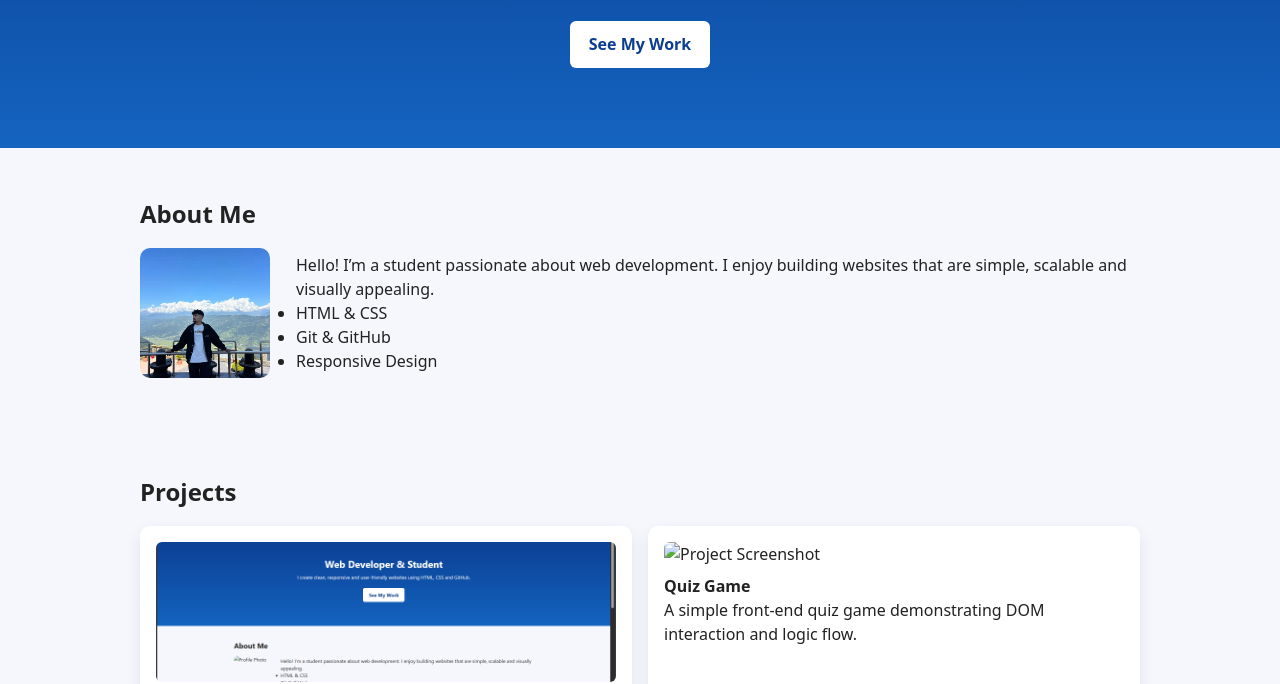
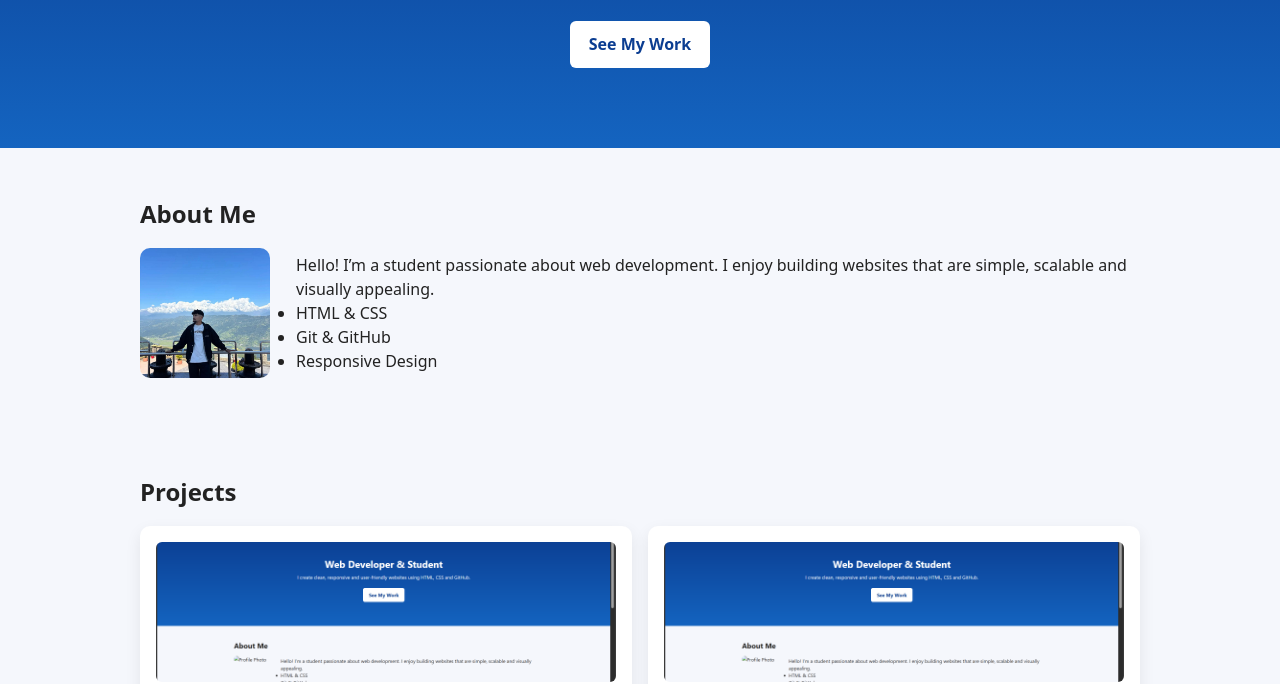
Before and after one commit to samipkafle2-blip/Portfolio, a plain HTML site: page index.html in a window 1280 px wide. Shown: the part 282-966 px from the top of the page. Drawn offline with Linux system fonts and the light colour scheme.

Commit message:
Update index.html

```diff
--- a/index.html
+++ b/index.html
@@ -58,7 +58,7 @@
             </div>
 
             <div class="project-card">
-                <img src="images/Screenshot_1 png.png" alt="Project Screenshot">
+                <img src="images/Screenshot_1.png" alt="Project Screenshot">
                 <h4>Quiz Game</h4>
                 <p>A simple front-end quiz game demonstrating DOM interaction and logic flow.</p>
             </div>
```
